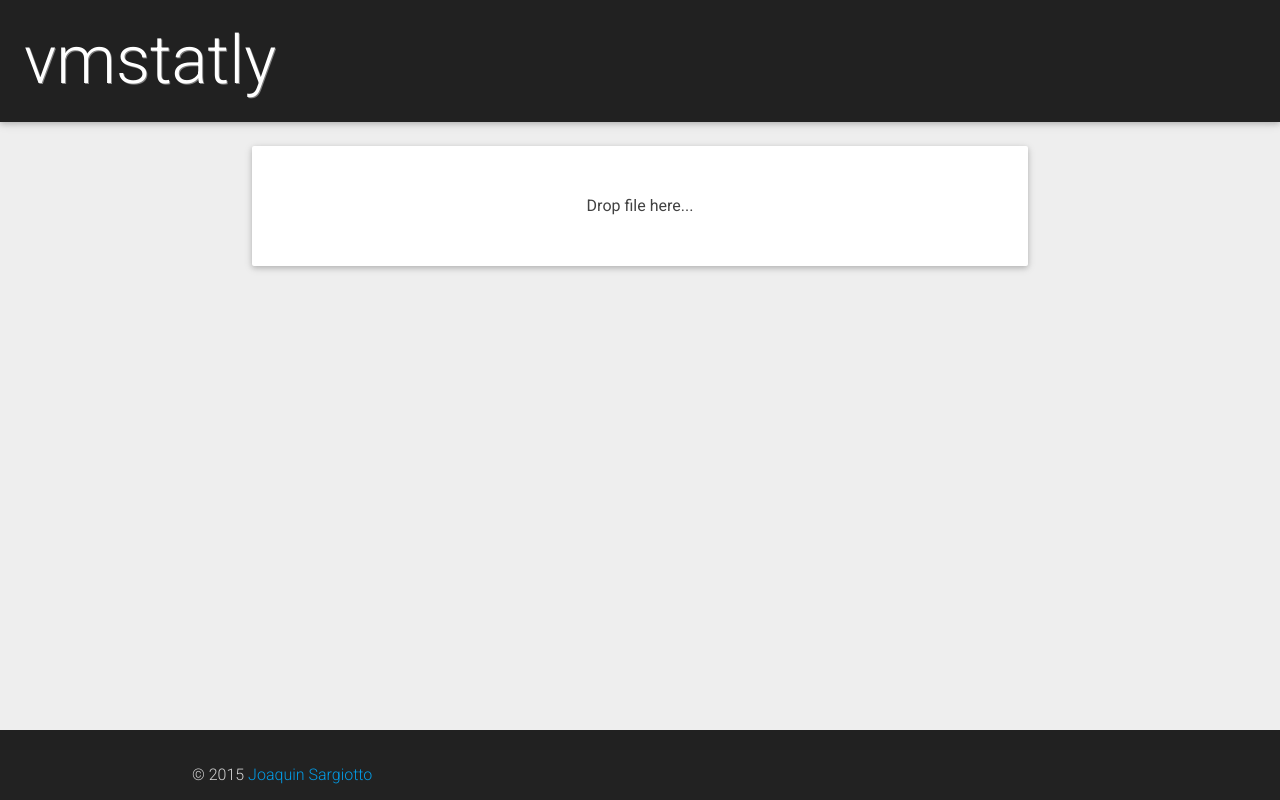
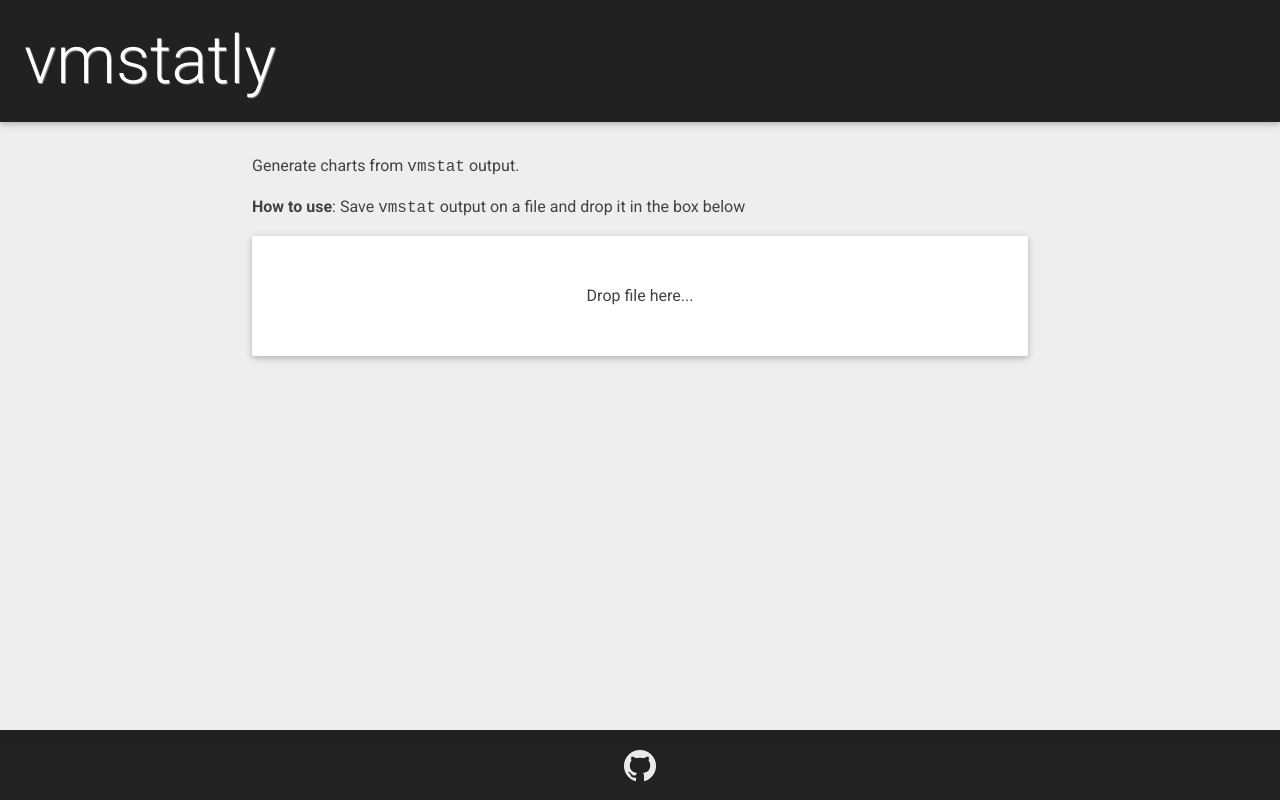
Before and after one commit to jsargiot/vmstatly, a plain HTML site: page index.html in a window 1280 px wide. Drawn offline with Linux system fonts and the light colour scheme.

Commit message:
Adding instructions on main page.

```diff
--- a/css/vmstatly.css
+++ b/css/vmstatly.css
@@ -31,7 +31,7 @@ footer.page-footer {
   background-color: #212121;
   height: auto;
   color: #FFF;
-
+  text-align: center;
 }
 
 #drop_zone {
--- a/index.html
+++ b/index.html
@@ -18,6 +18,9 @@
     </header>
 
     <main class="content">
+        <p>Generate charts from <code>vmstat</code> output. </p>
+        <p><b>How to use</b>: Save <code>vmstat</code> output on a file and drop it in the box below</p>
+
         <div id="drop_zone" class="card">Drop file here...</div>
 
         <div id="GraphsContainer" style="display:none">
@@ -73,7 +76,7 @@
     <footer class="page-footer">
         <div class="footer-copyright">
             <div class="container">
-            © 2015 <a href="http://github.com/jsargiot">Joaquin Sargiotto</a>
+                <a href="https://github.com/jsargiot/vmstatly"><img src="img/github.png" /></a>
             </div>
         </div>
     </footer>
```
Also changed, not shown: img/github.png (added).
